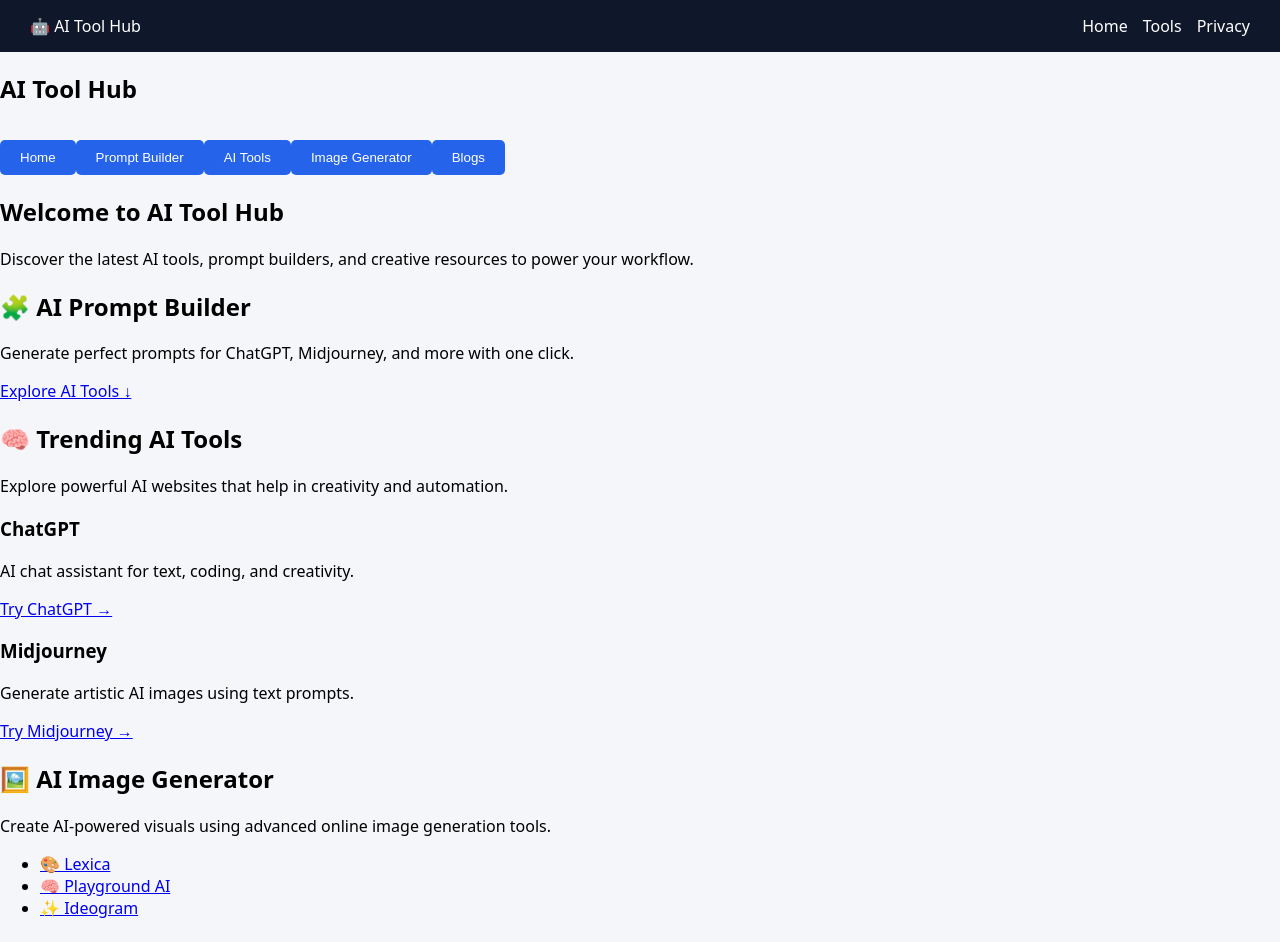
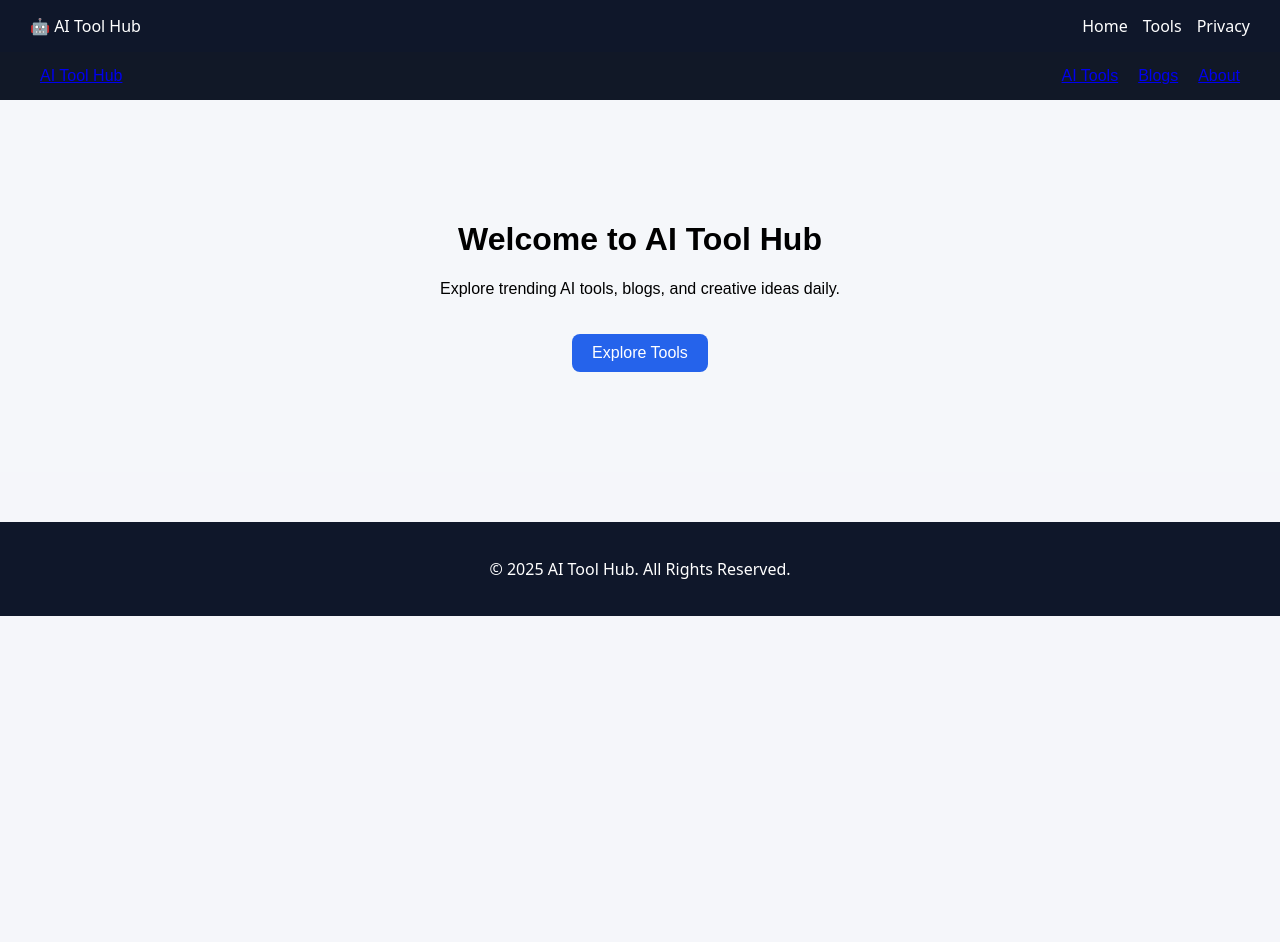
Before and after one commit to urduquoteshub/Ai-Tool-Hub-, a Next.js app: page / in a window 1280 px wide. Shown: the top 942 px of the page. After the commit the page ends 800 px from the top, so only its background shows below. Built offline with nearby package versions, Linux system fonts and the light colour scheme.

Commit message:
Update index.js

```diff
--- a/pages/index.js
+++ b/pages/index.js
@@ -1,121 +1,59 @@
-import { useEffect } from "react";
+import Link from "next/link";
 
 export default function Home() {
-  // Smooth scroll handler
-  const scrollToSection = (id) => {
-    document.getElementById(id)?.scrollIntoView({ behavior: "smooth" });
-  };
-
-  useEffect(() => {
-    window.scrollTo(0, 0);
-  }, []);
-
   return (
-    <div className="font-sans bg-gray-50 text-gray-800">
-      {/* 🌐 Navbar */}
-      <nav className="fixed top-0 w-full bg-white shadow-md z-50">
-        <div className="max-w-6xl mx-auto flex justify-center md:justify-between items-center px-4 py-3">
-          <h1 className="text-xl font-bold text-blue-600">AI Tool Hub</h1>
-          <div className="flex flex-wrap gap-3 text-sm md:text-base">
-            <button onClick={() => scrollToSection("home")} className="hover:text-blue-600">
-              Home
-            </button>
-            <button onClick={() => scrollToSection("prompt")} className="hover:text-blue-600">
-              Prompt Builder
-            </button>
-            <button onClick={() => scrollToSection("tools")} className="hover:text-blue-600">
-              AI Tools
-            </button>
-            <button onClick={() => scrollToSection("images")} className="hover:text-blue-600">
-              Image Generator
-            </button>
-            <button onClick={() => scrollToSection("blogs")} className="hover:text-blue-600">
-              Blogs
-            </button>
-          </div>
+    <div style={styles.body}>
+      <nav style={styles.navbar}>
+        <Link href="/">AI Tool Hub</Link>
+        <div style={styles.navLinks}>
+          <Link href="/tools">AI Tools</Link>
+          <Link href="/blogs">Blogs</Link>
+          <Link href="/about">About</Link>
         </div>
       </nav>
 
-      {/* 🌍 Sections */}
-      <div id="home" className="h-screen flex flex-col justify-center items-center text-center px-4">
-        <h2 className="text-4xl font-bold text-blue-700 mb-4">Welcome to AI Tool Hub</h2>
-        <p className="max-w-xl text-gray-600">
-          Discover the latest AI tools, prompt builders, and creative resources to power your workflow.
-        </p>
-      </div>
-
-      {/* 🧩 AI Prompt Builder Section */}
-      <section id="prompt" className="h-screen bg-white flex flex-col justify-center items-center text-center px-4">
-        <h2 className="text-3xl font-bold text-blue-600 mb-3">🧩 AI Prompt Builder</h2>
-        <p className="max-w-lg text-gray-600 mb-4">
-          Generate perfect prompts for ChatGPT, Midjourney, and more with one click.
-        </p>
-        <a href="#tools" className="text-blue-600 hover:underline">
-          Explore AI Tools ↓
-        </a>
-      </section>
-
-      {/* 🧠 AI Tools Section */}
-      <section id="tools" className="h-screen bg-gray-100 flex flex-col justify-center items-center text-center px-4">
-        <h2 className="text-3xl font-bold text-blue-600 mb-3">🧠 Trending AI Tools</h2>
-        <p className="max-w-lg text-gray-600 mb-6">
-          Explore powerful AI websites that help in creativity and automation.
-        </p>
-
-        <div className="grid md:grid-cols-2 gap-6 max-w-4xl">
-          <div className="bg-white p-6 shadow rounded-lg">
-            <h3 className="font-semibold text-lg mb-2">ChatGPT</h3>
-            <p className="text-gray-600 mb-3">AI chat assistant for text, coding, and creativity.</p>
-            <a href="https://chat.openai.com" className="text-blue-600 hover:underline" target="_blank">Try ChatGPT →</a>
-          </div>
-          <div className="bg-white p-6 shadow rounded-lg">
-            <h3 className="font-semibold text-lg mb-2">Midjourney</h3>
-            <p className="text-gray-600 mb-3">Generate artistic AI images using text prompts.</p>
-            <a href="https://midjourney.com" className="text-blue-600 hover:underline" target="_blank">Try Midjourney →</a>
-          </div>
-        </div>
-      </section>
-
-      {/* 🖼️ Image Generator Section */}
-      <section id="images" className="h-screen bg-white flex flex-col justify-center items-center text-center px-4">
-        <h2 className="text-3xl font-bold text-blue-600 mb-3">🖼️ AI Image Generator</h2>
-        <p className="max-w-lg text-gray-600 mb-6">
-          Create AI-powered visuals using advanced online image generation tools.
-        </p>
-        <ul className="space-y-3">
-          <li><a href="https://lexica.art" target="_blank" className="text-blue-600 hover:underline">🎨 Lexica</a></li>
-          <li><a href="https://playground.ai" target="_blank" className="text-blue-600 hover:underline">🧠 Playground AI</a></li>
-          <li><a href="https://ideogram.ai" target="_blank" className="text-blue-600 hover:underline">✨ Ideogram</a></li>
-        </ul>
-      </section>
-
-      {/* ✍️ Blog Section */}
-      <section id="blogs" className="min-h-screen bg-gray-100 flex flex-col justify-center items-center text-center px-4 py-16">
-        <h2 className="text-3xl font-bold text-blue-600 mb-6">✍️ Latest AI Blogs</h2>
-
-        <div className="space-y-8 max-w-3xl mx-auto text-left">
-          <article className="bg-white p-6 rounded-lg shadow">
-            <h3 className="font-semibold text-xl mb-2">Top 5 Free AI Tools for 2025</h3>
-            <p className="text-gray-600 mb-2">
-              Discover the best free AI tools that can make your work faster and smarter.
-            </p>
-            <a href="#" className="text-blue-600 hover:underline">Read More →</a>
-          </article>
-
-          <article className="bg-white p-6 rounded-lg shadow">
-            <h3 className="font-semibold text-xl mb-2">How to Write Effective AI Prompts</h3>
-            <p className="text-gray-600 mb-2">
-              Learn how to craft better prompts for AI chatbots and art generators.
-            </p>
-            <a href="#" className="text-blue-600 hover:underline">Read More →</a>
-          </article>
-        </div>
-      </section>
-
-      {/* Footer */}
-      <footer className="bg-blue-600 text-white text-center p-4">
-        © 2025 AI Tool Hub — All Rights Reserved.
-      </footer>
+      <header style={styles.hero}>
+        <h1>Welcome to AI Tool Hub</h1>
+        <p>Explore trending AI tools, blogs, and creative ideas daily.</p>
+        <Link href="/tools">
+          <button style={styles.button}>Explore Tools</button>
+        </Link>
+      </header>
     </div>
   );
-        }
+}
+
+const styles = {
+  body: {
+    fontFamily: "Arial, sans-serif",
+    margin: 0,
+    padding: 0,
+    backgroundColor: "#f5f7fa",
+  },
+  navbar: {
+    display: "flex",
+    justifyContent: "space-between",
+    alignItems: "center",
+    padding: "15px 40px",
+    backgroundColor: "#111827",
+    color: "#fff",
+  },
+  navLinks: {
+    display: "flex",
+    gap: "20px",
+  },
+  hero: {
+    textAlign: "center",
+    padding: "100px 20px",
+  },
+  button: {
+    padding: "10px 20px",
+    fontSize: "16px",
+    backgroundColor: "#2563eb",
+    color: "#fff",
+    border: "none",
+    borderRadius: "8px",
+    marginTop: "20px",
+    cursor: "pointer",
+  },
+};
```
